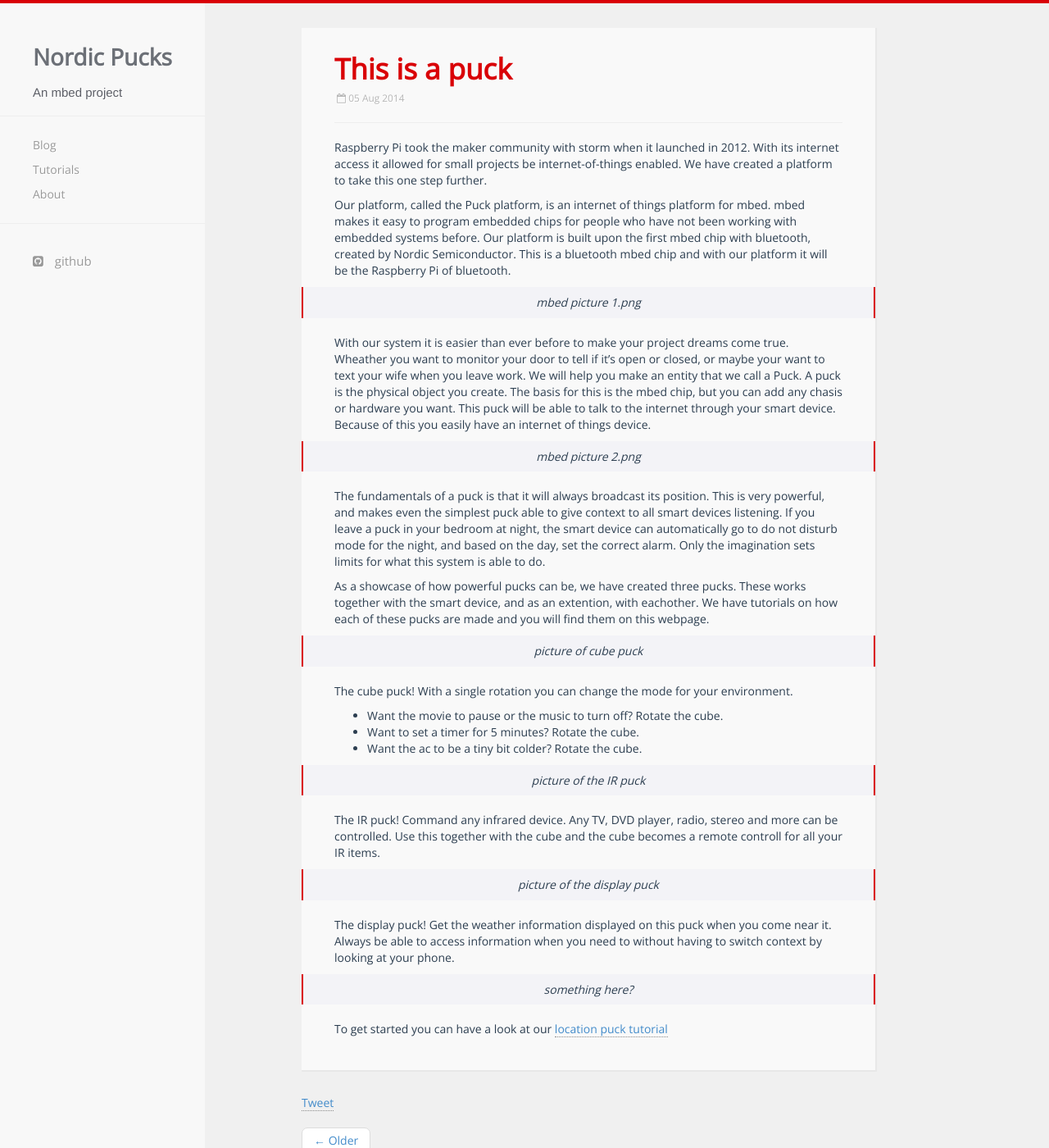
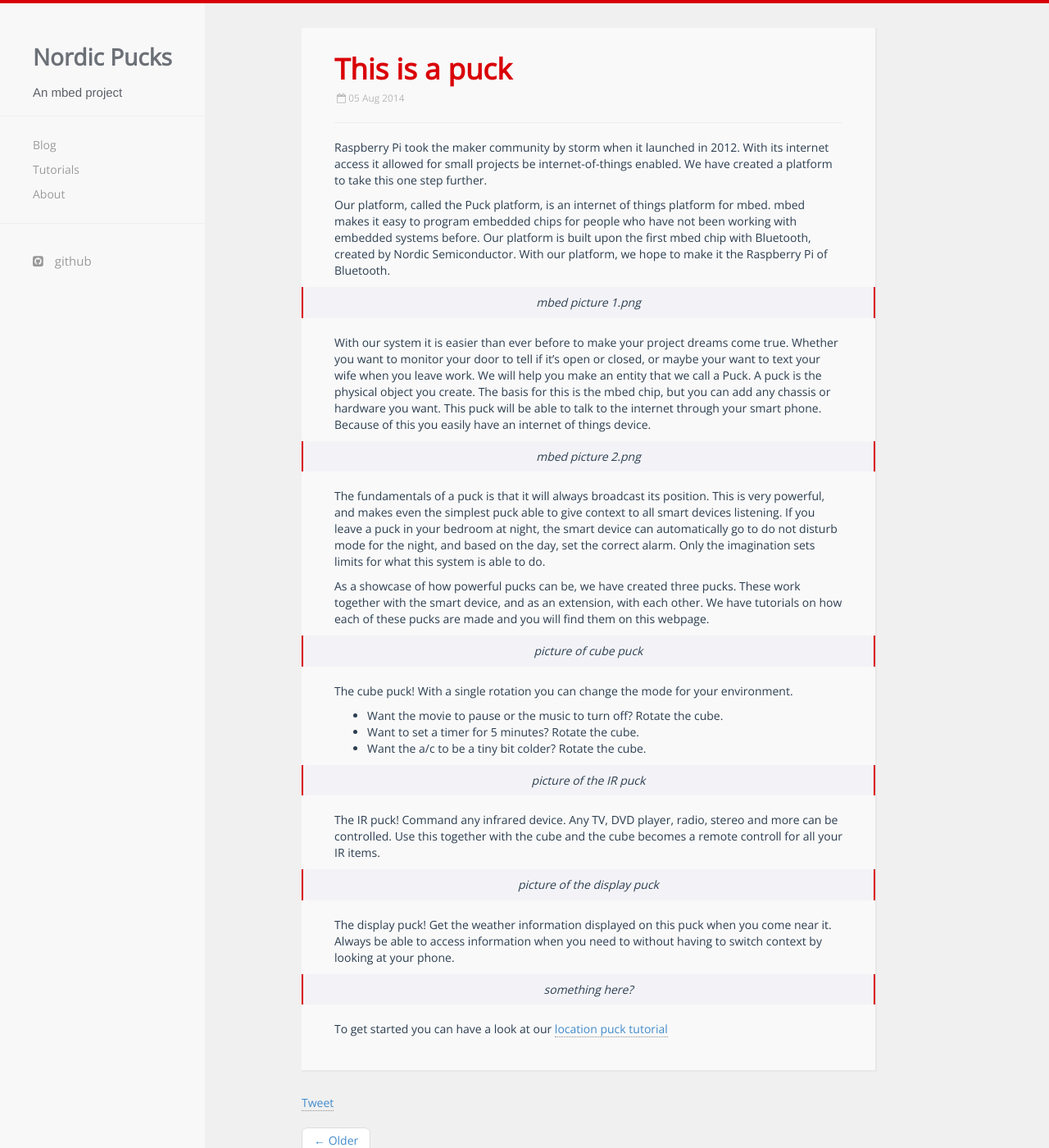
Before and after one commit to NordicPlayground/puck, a Jekyll site: the page built from _posts/2014-08-05-Introducing-Pucks.md, in a window 1280 px wide and 1400 px high. Shown: the whole window at 82% size. Built offline with Jekyll 4.4.1, drawn with Linux system fonts in a browser that asks for light colours; nearby versions of some CDN libraries; comment, search, counter and statistics services are not loaded.

Commit message:
Fix spelling mistakes

```diff
--- a/_posts/2014-08-05-Introducing-Pucks.md
+++ b/_posts/2014-08-05-Introducing-Pucks.md
@@ -3,23 +3,23 @@
 title: This is a puck
 ---
 
-Raspberry Pi took the maker community with storm when it launched in 2012.
+Raspberry Pi took the maker community by storm when it launched in 2012.
 With its internet access it allowed for small projects be internet-of-things enabled.
 We have created a platform to take this one step further.
 
 Our platform, called the Puck platform, is an internet of things platform for mbed.
 mbed makes it easy to program embedded chips for people who have not been working with embedded systems before.
-Our platform is built upon the first mbed chip with bluetooth, created by Nordic Semiconductor.
-This is a bluetooth mbed chip and with our platform it will be the Raspberry Pi of bluetooth.
+Our platform is built upon the first mbed chip with Bluetooth, created by Nordic Semiconductor.
+With our platform, we hope to make it the Raspberry Pi of Bluetooth.
 
 > mbed picture 1.png
 
 With our system it is easier than ever before to make your project dreams come true.
-Wheather you want to monitor your door to tell if it's open or closed, or maybe your want to text your wife when you leave work.
+Whether you want to monitor your door to tell if it's open or closed, or maybe your want to text your wife when you leave work.
 We will help you make an entity that we call a Puck.
 A puck is the physical object you create.
-The basis for this is the mbed chip, but you can add any chasis or hardware you want.
-This puck will be able to talk to the internet through your smart device.
+The basis for this is the mbed chip, but you can add any chassis or hardware you want.
+This puck will be able to talk to the internet through your smart phone.
 Because of this you easily have an internet of things device.
 
 > mbed picture 2.png
@@ -30,7 +30,7 @@
 Only the imagination sets limits for what this system is able to do.
 
 As a showcase of how powerful pucks can be, we have created three pucks.
-These works together with the smart device, and as an extention, with eachother.
+These work together with the smart device, and as an extension, with each other.
 We have tutorials on how each of these pucks are made and you will find them on this webpage.
 
 > picture of cube puck
@@ -38,7 +38,7 @@
 The cube puck! With a single rotation you can change the mode for your environment.
 - Want the movie to pause or the music to turn off? Rotate the cube.
 - Want to set a timer for 5 minutes? Rotate the cube.
-- Want the ac to be a tiny bit colder? Rotate the cube.
+- Want the a/c to be a tiny bit colder? Rotate the cube.
 
 > picture of the IR puck
 
```
